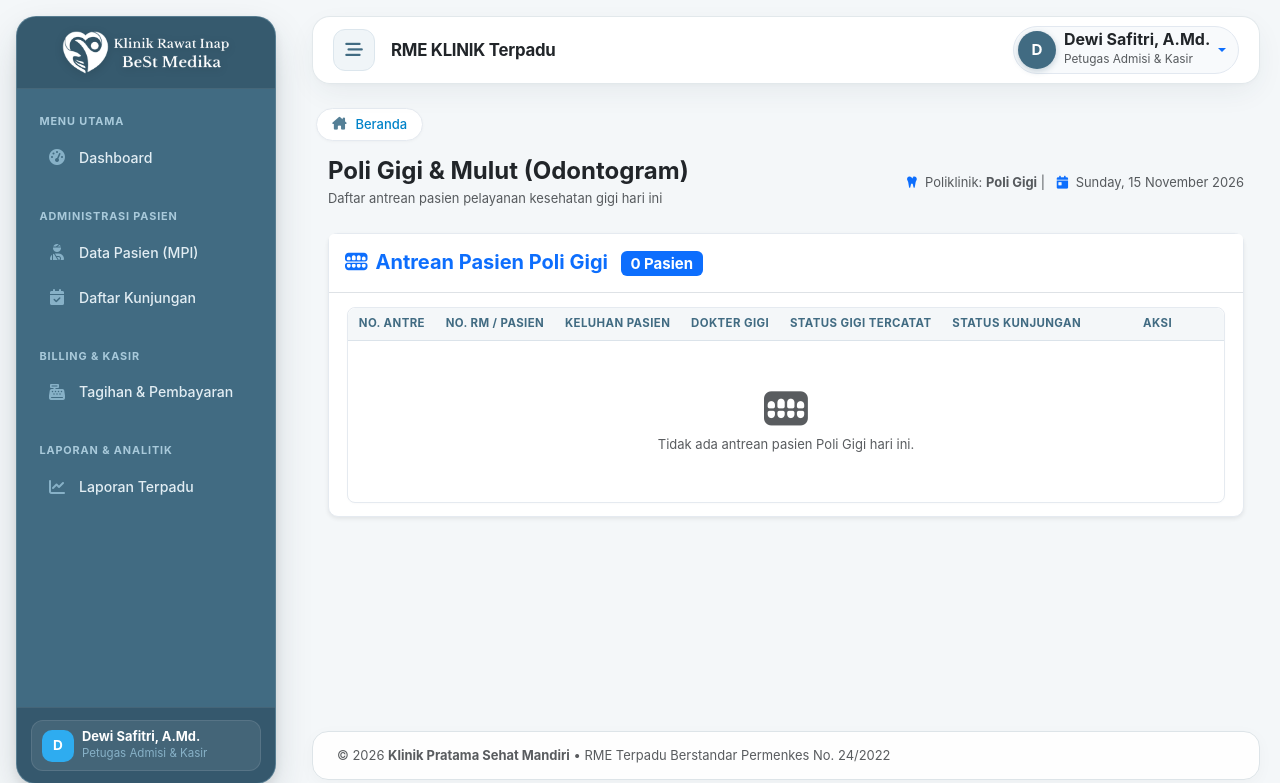
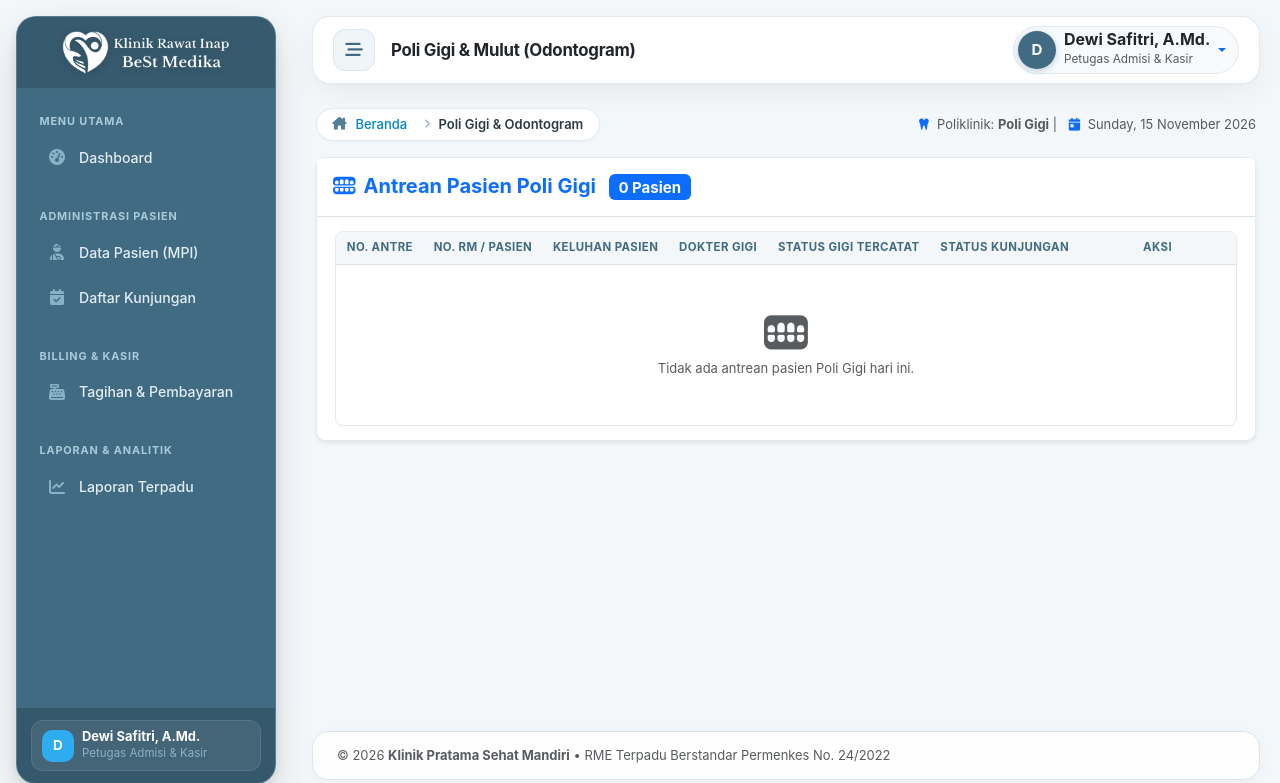
Before and after one commit to ardhikaxx/rme-klinik, a Laravel app: template resources/views/odontogram/index.blade.php in a window 1280 px wide. Shown: the top 783 px of the page. Run offline with Laravel 12, Linux system fonts and the light colour scheme; the template is opened without the code that fills it, so the values that code supplies are empty; a user stored in the database is signed in; data comes from the database, SQL or seed files in the repository; parts of the project's set-up code (start-up, migrations or seed data) failed here and were passed over; some libraries are stand-ins or nearby versions.

Commit message:
feat: implementasi breadcrumb navigasi pada daftar rekam odontogram

```diff
--- a/resources/views/odontogram/index.blade.php
+++ b/resources/views/odontogram/index.blade.php
@@ -1,19 +1,21 @@
 @extends('layouts.app')
 
-@section('title', 'Daftar Kunjungan Poli Gigi (Odontogram)')
+@section('title', 'Poli Gigi & Mulut (Odontogram)')
+@section('page_title', 'Poli Gigi & Mulut (Odontogram)')
+
+@section('breadcrumb')
+    <li class="breadcrumb-item active" aria-current="page">Poli Gigi & Odontogram</li>
+@endsection
+
+@section('page_actions')
+    <div class="text-muted small">
+        <i class="fas fa-tooth me-1 text-primary"></i> Poliklinik: <strong>{{ $polyGigi?->name ?? 'Poli Gigi' }}</strong> |
+        <i class="fas fa-calendar-day ms-2 me-1 text-primary"></i> {{ \Carbon\Carbon::today()->translatedFormat('l, d F Y') }}
+    </div>
+@endsection
 
 @section('content')
-<div class="container-fluid">
-    <div class="d-flex align-items-center justify-content-between mb-4">
-        <div>
-            <h4 class="mb-1 text-dark fw-bold">Poli Gigi & Mulut (Odontogram)</h4>
-            <p class="text-muted small mb-0">Daftar antrean pasien pelayanan kesehatan gigi hari ini</p>
-        </div>
-        <div class="text-muted small">
-            <i class="fas fa-tooth me-1 text-primary"></i> Poliklinik: <strong>{{ $polyGigi?->name ?? 'Poli Gigi' }}</strong> |
-            <i class="fas fa-calendar-day ms-2 me-1 text-primary"></i> {{ \Carbon\Carbon::today()->translatedFormat('l, d F Y') }}
-        </div>
-    </div>
+<div class="container-fluid p-0">
 
     <div class="card border-0 shadow-sm">
         <div class="card-header bg-white py-3 border-bottom d-flex align-items-center justify-content-between">
```
